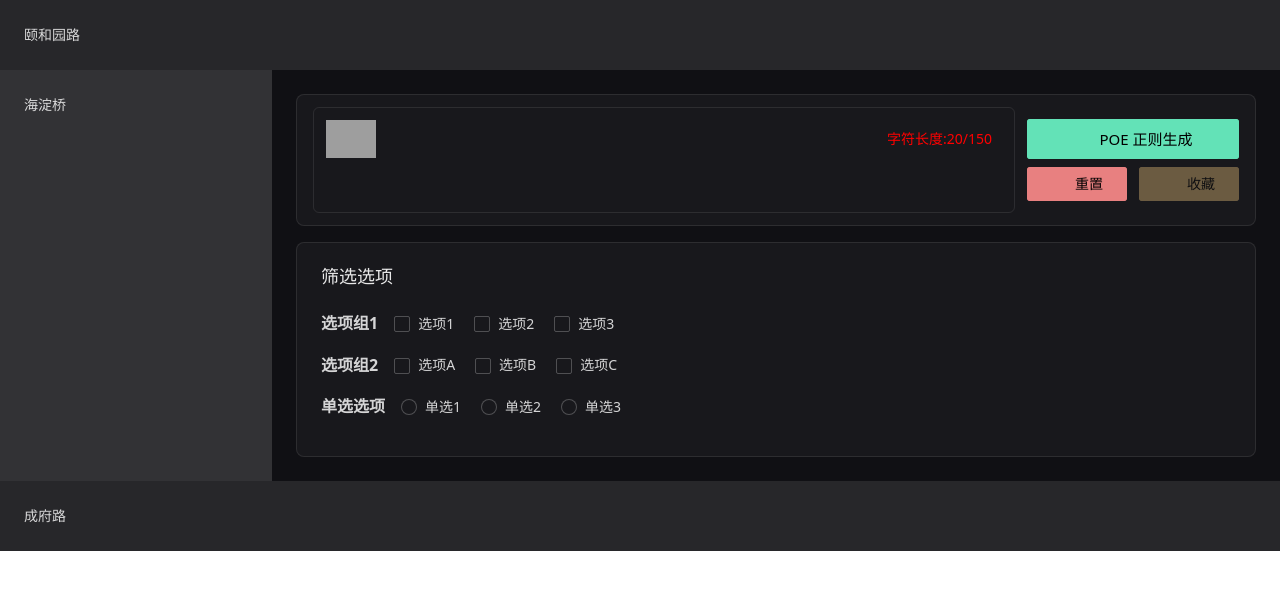
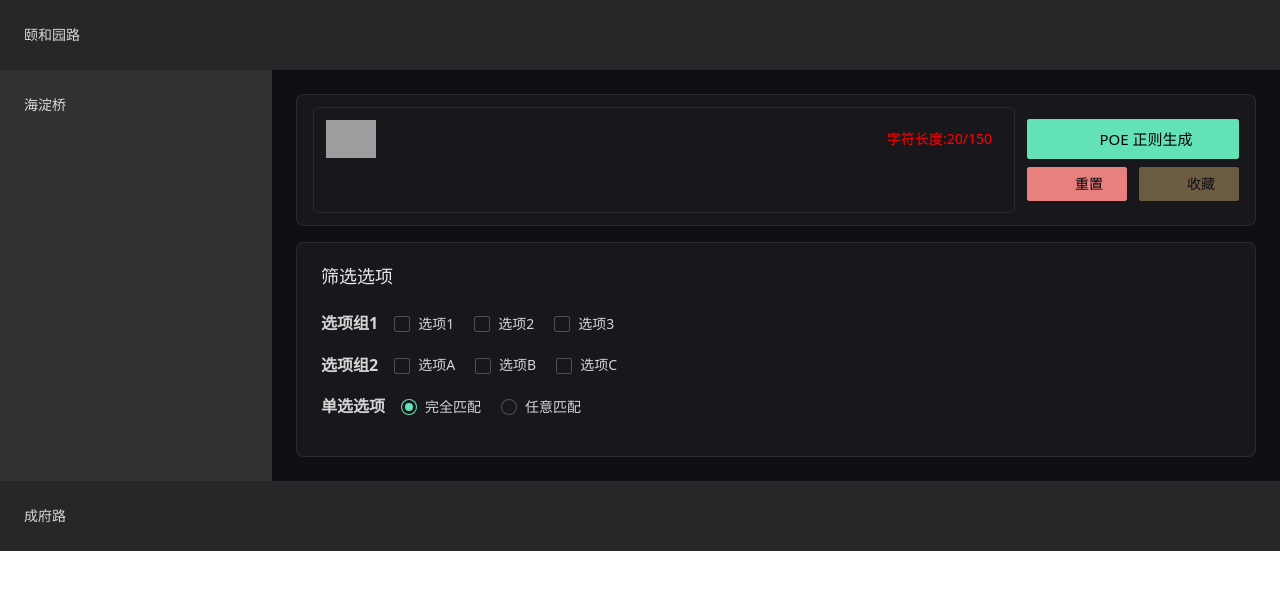
Before and after one commit to vagrant-soul/poereweb, a Vue app: page / in a window 1280 px wide. Shown: the top 590 px of the page. Built offline with nearby package versions, Linux system fonts and the light colour scheme; grey boxes are pictures that could not be loaded; some icons are missing; the HTML template or start-up script is replaced by a standard one.

Commit message:
完成正则的and or 逻辑测试

```diff
--- a/src/App.vue
+++ b/src/App.vue
@@ -85,21 +85,20 @@ const optionsGroup2 = [
 
 // 单选框选项配置
 const radioOptions = [
-  { label: '单选1', value: 'radio1' },
-  { label: '单选2', value: 'radio2' },
-  { label: '单选3', value: 'radio3' },
+  { label: '完全匹配', value: 'and' },
+  { label: '任意匹配', value: 'or' },
 ]
 
 // 响应式数据
 const selectedOptionsGroup1 = ref<string[]>([])
 const selectedOptionsGroup2 = ref<string[]>([])
-const selectedRadioOption = ref<string>('')
+const selectedRadioOption = ref<string>('and')
 // 重置函数
 const handleReset = () => {
   // 重置所有选择项
   selectedOptionsGroup1.value = []
   selectedOptionsGroup2.value = []
-  selectedRadioOption.value = ''
+  selectedRadioOption.value = 'and'
 
   // 可以在这里添加重置后的其他逻辑，如提示信息
 }
@@ -107,23 +106,28 @@ const handleReset = () => {
 // 修改displayText计算属性，直接显示value值
 const displayText = computed(() => {
   const results: string[] = []
-
-  // 处理第一组复选框 - 直接显示value值
-  if (selectedOptionsGroup1.value.length > 0) {
-    results.push(`选项组1: ${selectedOptionsGroup1.value.join(', ')}`)
+  const selectedMode = selectedRadioOption.value || 'and' // 默认使用and模式
+  // 合并所有选中的选项
+  const allSelectedOptions = [...selectedOptionsGroup1.value, ...selectedOptionsGroup2.value]
+  // 根据radio值处理选项显示格式
+  if (allSelectedOptions.length > 0) {
+    if (selectedMode === 'and') {
+      // and模式：每个值用""包含并直接连接，如"1""2""A"
+      const formattedText = allSelectedOptions.map((opt) => `"${opt}"`).join('')
+      results.push(`${formattedText}`)
+    } else if (selectedMode === 'or') {
+      // or模式：值用|连接，最外层用""包含，如"2|A|C"
+      const formattedText = `"${allSelectedOptions.join('|')}"`
+      results.push(`${formattedText}`)
+    }
   }
 
-  // 处理第二组复选框 - 直接显示value值
-  if (selectedOptionsGroup2.value.length > 0) {
-    results.push(`选项组2: ${selectedOptionsGroup2.value.join(', ')}`)
-  }
+  // // 处理单选框显示（可选）
+  // if (selectedRadioOption.value) {
+  //   results.push(`${selectedRadioOption.value}`)
+  // }
 
-  // 处理单选框 - 直接显示value值
-  if (selectedRadioOption.value) {
-    results.push(`单选值: ${selectedRadioOption.value}`)
-  }
-
-  return results.length > 0 ? results : ''
+  return results.length > 0 ? results.join('\n') : ''
 })
 </script>
 <style scoped>
```
